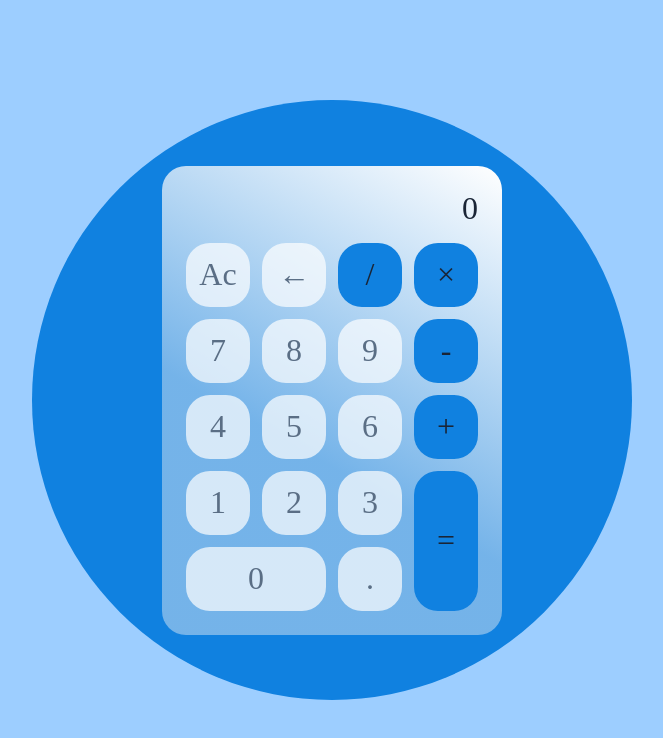
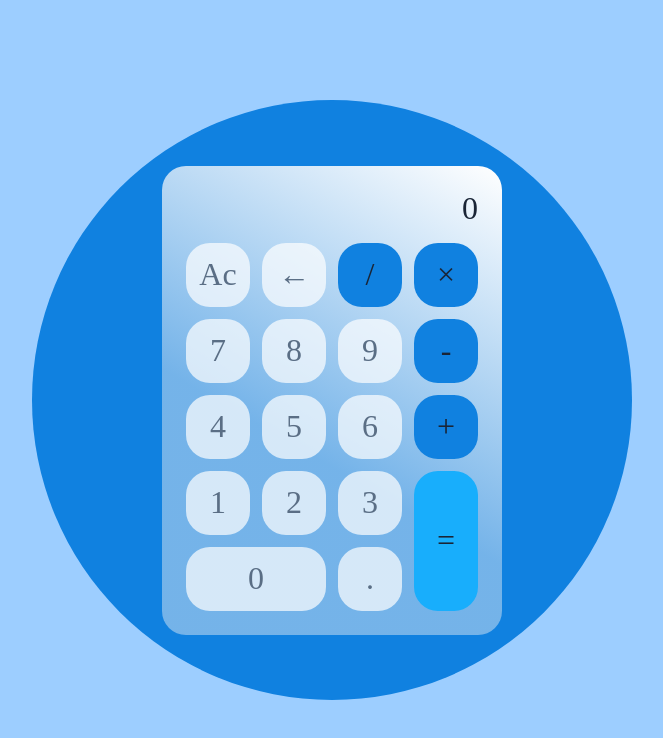
Before and after one commit to Leccon1/Calculator, a React (Vite) app: page / in a window 1280 px wide. Shown: the top 738 px of the page, without its empty margins (308-971 px from the left). Built offline with nearby package versions, Linux system fonts and the light colour scheme.

Commit message:
feat(calculator): add and style button--equals with active state colors

```diff
--- a/src/App.jsx
+++ b/src/App.jsx
@@ -44,7 +44,7 @@ function App() {
 								+
 							</button>
 							<button
-								className={`${styles.button} ${styles['button--accent']}`}
+								className={`${styles.button} ${styles['button--equals']} ${styles['button--accent']}`}
 							>
 								=
 							</button>
--- a/src/App.module.scss
+++ b/src/App.module.scss
@@ -65,6 +65,15 @@
 				background-color: var(--color-accent-active);
 			}
 		}
+
+		&--equals {
+			background-color: var(--bg-btn-equals);
+			color: var(--text-result);
+
+			&:active {
+				background-color: var(--bg-btn-equals-active);
+			}
+		}
 	}
 
 	.block {
```
